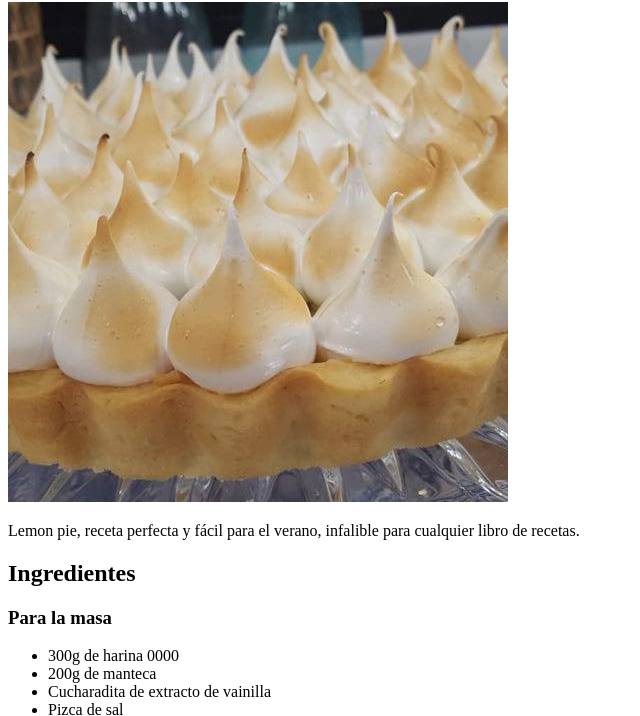
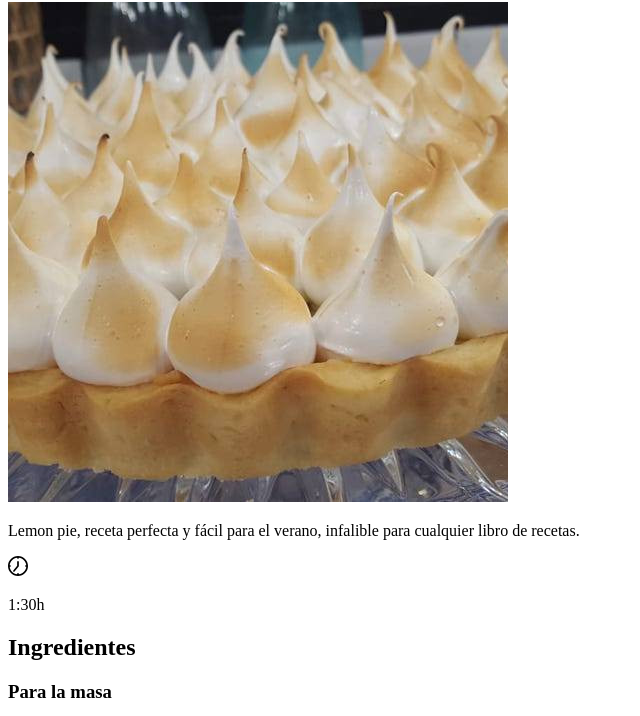
Before and after one commit to lavanda17/odin-recipes, a plain HTML site: page Recipes/lemonpieesp.html in a window 1280 px wide. Shown: the part 78-794 px from the top of the page, without its empty margins (0-640 px from the left). Drawn offline with Linux system fonts and the light colour scheme.

Commit message:
hotchoc.html

```diff
--- a/Recipes/lemonpieesp.html
+++ b/Recipes/lemonpieesp.html
@@ -13,6 +13,9 @@
         <img src="./lemonpie.jpg" alt="Foto de lemon pie">
 
         <p>Lemon pie, receta perfecta y fácil para el verano, infalible para cualquier libro de recetas.</p>
+
+        <img src="./clock.svg" alt="Tiempo necesario" width="20" height="20">
+        <p>1:30h</p>
 
         <h2>Ingredientes</h2>
         <h3>Para la masa</h3>
```
Also changed, not shown: Recipes/lemonpie.html (+4 -0 lines).
